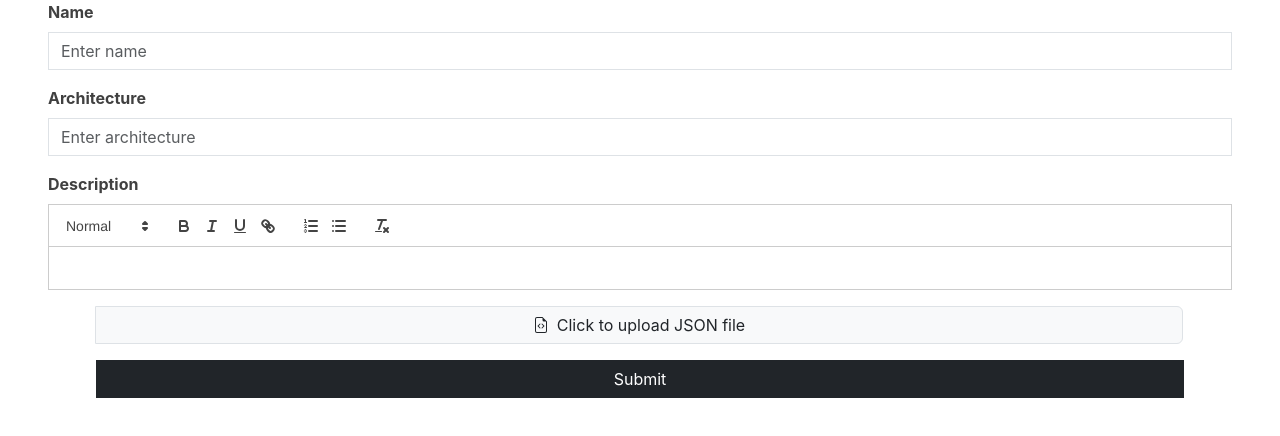
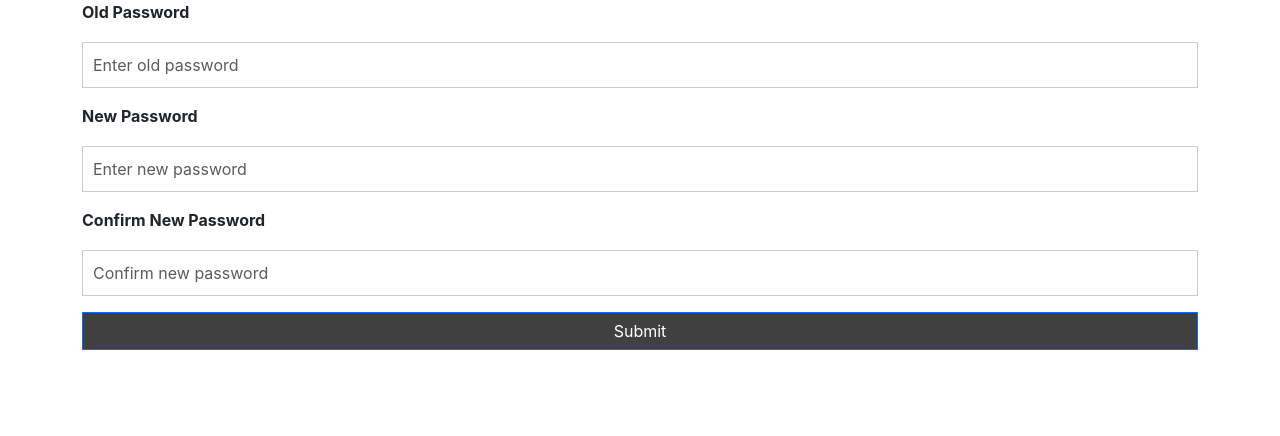
Before and after one commit to Boulbeba404/sign-language-recognition-frontend-react, a React (Create React App) app: page / in a window 1280 px wide. Shown: the top 436 px of the page. Built offline with nearby package versions, Linux system fonts and the light colour scheme.

Commit message:
Page change passworrd

```diff
--- a/src/App.js
+++ b/src/App.js
@@ -1,9 +1,9 @@
 import React from "react";
-import { ForgotPassword, Login, ManageModel, ModelsList, ResetPassword } from "./pages";
+import { ChangePassword, ForgotPassword, Login, ManageModel, ModelsList, ResetPassword } from "./pages";
 
 function App() {
   return (
-    <ManageModel/>
+    <ChangePassword/>
   );
 }
 
--- /dev/null
+++ b/src/pages/changePassword/ChangePassword.js
@@ -0,0 +1,76 @@
+import React, { useState } from 'react';
+import { Form, Button, Container } from 'react-bootstrap';
+
+const ChangePassword = () => {
+  const [passwords, setPasswords] = useState({
+    oldPassword: '',
+    newPassword: '',
+    confirmPassword: ''
+  });
+
+  const handleChange = (event) => {
+    const { name, value } = event.target;
+    setPasswords(prevState => ({
+      ...prevState,
+      [name]: value
+    }));
+  };
+
+  const handleSubmit = (event) => {
+    event.preventDefault();
+    if (passwords.newPassword !== passwords.confirmPassword) {
+      alert("New passwords do not match!");
+      return;
+    }
+    // Proceed with the password update logic
+    alert("Password successfully changed!");
+  };
+
+  return (
+    <Container>
+      <Form onSubmit={handleSubmit}>
+        <Form.Group className="mb-3" controlId="formOldPassword">
+          <Form.Label className="ds-label">Old Password</Form.Label>
+          <Form.Control
+            type="password"
+            placeholder="Enter old password"
+            name="oldPassword"
+            value={passwords.oldPassword}
+            onChange={handleChange}
+            required
+          />
+        </Form.Group>
+
+        <Form.Group className="mb-3" controlId="formNewPassword">
+          <Form.Label className="ds-label">New Password</Form.Label>
+          <Form.Control
+            type="password"
+            placeholder="Enter new password"
+            name="newPassword"
+            value={passwords.newPassword}
+            onChange={handleChange}
+            required
+          />
+        </Form.Group>
+
+        <Form.Group className="mb-3" controlId="formConfirmPassword">
+          <Form.Label className="ds-label">Confirm New Password</Form.Label>
+          <Form.Control
+            type="password"
+            placeholder="Confirm new password"
+            name="confirmPassword"
+            value={passwords.confirmPassword}
+            onChange={handleChange}
+            required
+          />
+        </Form.Group>
+
+        <Button variant="primary" type="submit">
+          Submit
+        </Button>
+      </Form>
+    </Container>
+  );
+};
+
+export default ChangePassword;
--- a/src/pages/index.js
+++ b/src/pages/index.js
@@ -3,4 +3,13 @@ import ForgotPassword from "./forgotPassword/ForgotPassword";
 import ResetPassword from "./resetPassword/ResetPasword";
 import ManageModel from "./manageModel/ManageModel";
 import ModelsList from "./modelsList/ModelsList";
-export { Login, ForgotPassword, ResetPassword, ManageModel, ModelsList };
+import ChangePassword from "./changePassword/ChangePassword";
+
+export {
+  Login,
+  ForgotPassword,
+  ResetPassword,
+  ManageModel,
+  ModelsList,
+  ChangePassword,
+};
--- a/src/pages/manageModel/ManageModel.js
+++ b/src/pages/manageModel/ManageModel.js
@@ -49,7 +49,6 @@ const ManageModel = () => {
         <ReactQuill theme="snow" value={content} onChange={setContent} />
       </Form.Group>
 
-      <div className="px-5">
       <Form.Group className="mb-3">
         <InputGroup>
           <Form.Control
@@ -78,7 +77,6 @@ const ManageModel = () => {
       <Button variant="dark" type="submit">
         Submit
       </Button>
-      </div>
     </Form>
   );
 };
```
Lines whose indentation alone changed are shown as unchanged.
